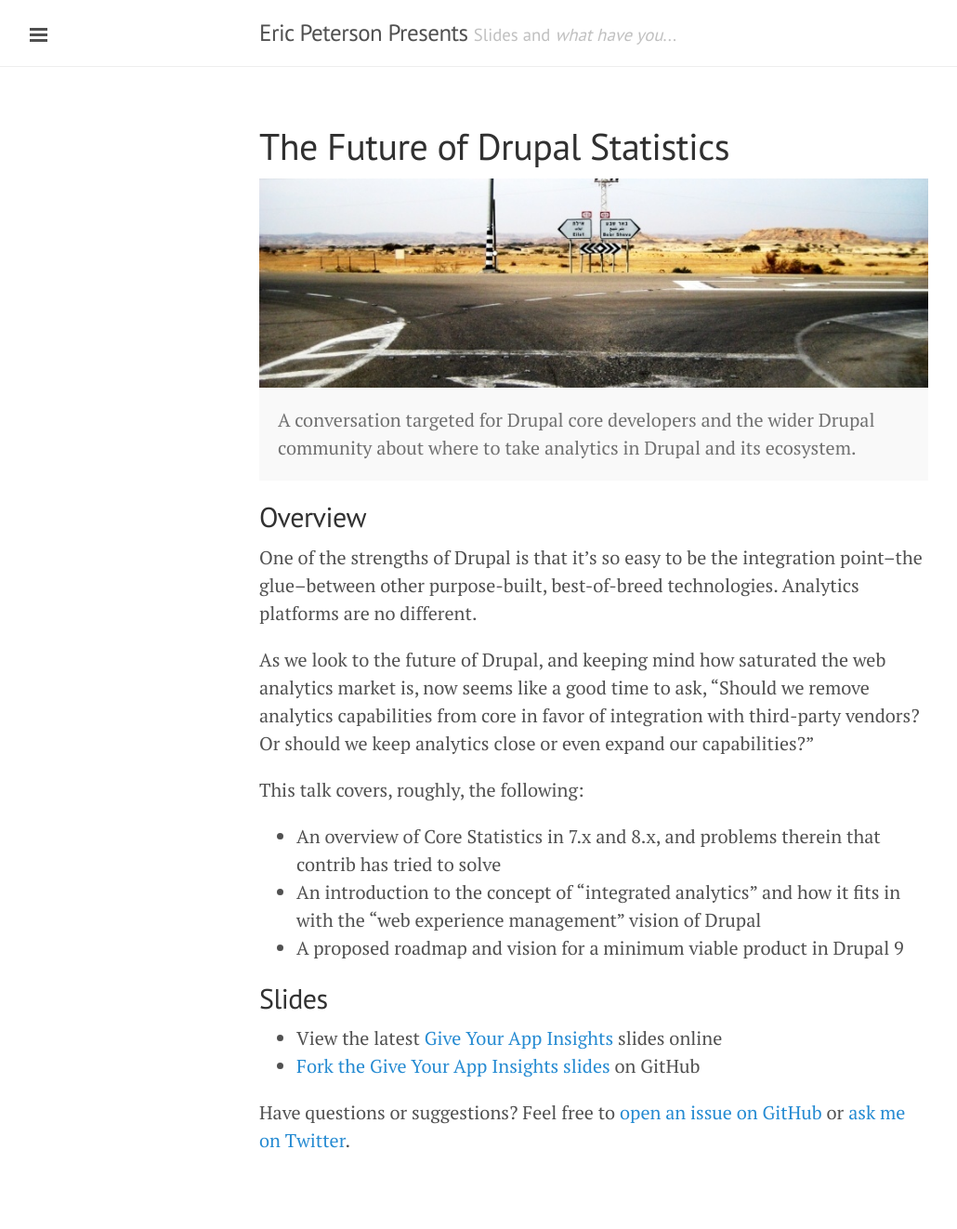
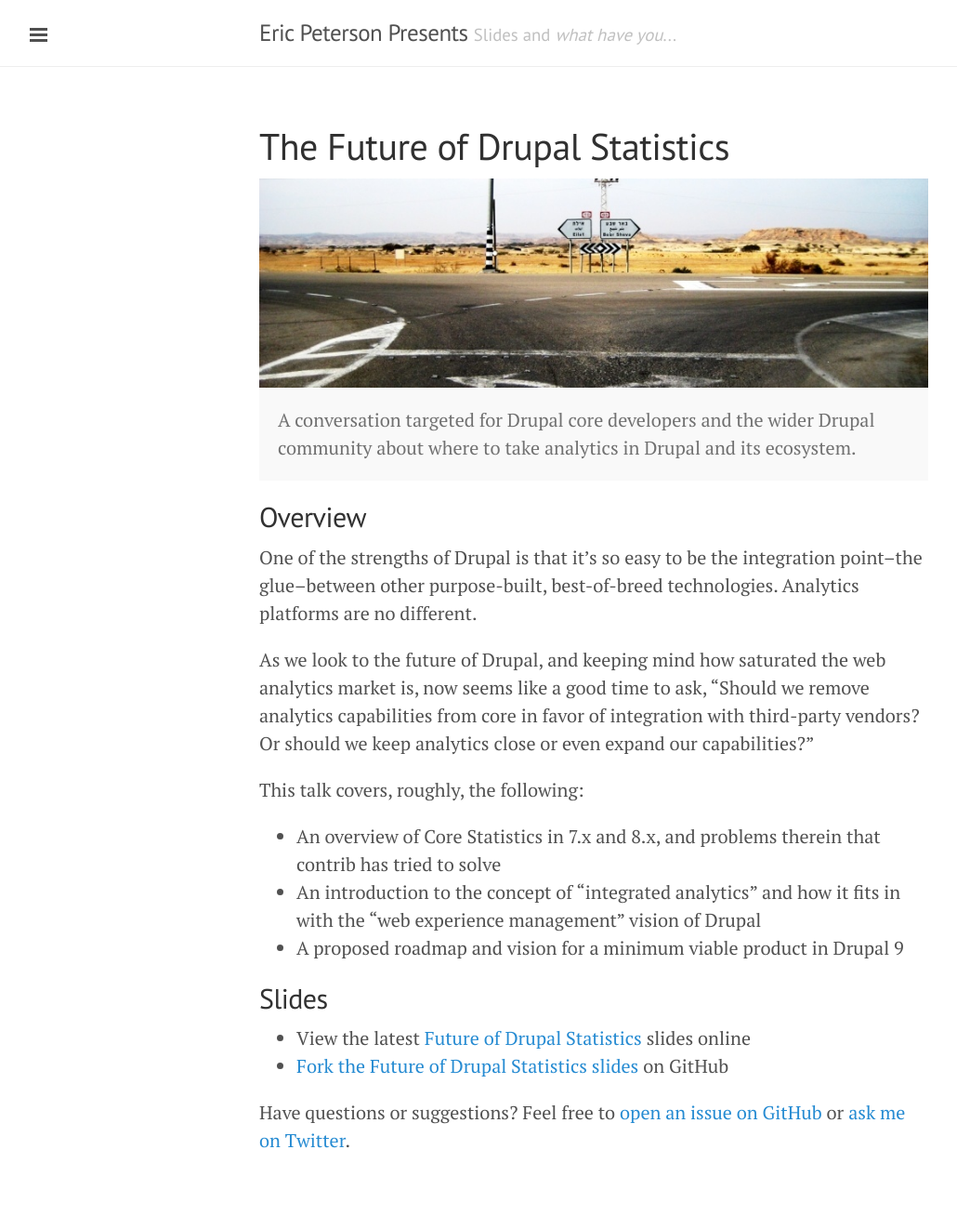
Before and after one commit to iamEAP-decks/iamEAP-decks.github.io, a Jekyll site: the page built from terson/on/data-first-drupal/index.md, in a window 1280 px wide. Shown: the whole page at 93% size, without its empty margins (1-1031 px from the left). Built offline with Jekyll 4.4.1, drawn with Linux system fonts in a browser that asks for light colours; Markdown is read by kramdown in place of the engine named in the settings.

Commit message:
Typo in the links to Drupal Statistics slides...

```diff
--- a/terson/on/data-first-drupal/index.md
+++ b/terson/on/data-first-drupal/index.md
@@ -22,7 +22,7 @@
 
 ## Slides
 
-* View the latest [Give Your App Insights](http://decks.eric.pe/data-first-drupal) slides online
-* [Fork the Give Your App Insights slides](https://github.com/iameap-decks/data-first-drupal) on GitHub
+* View the latest [Future of Drupal Statistics](http://decks.eric.pe/data-first-drupal) slides online
+* [Fork the Future of Drupal Statistics slides](https://github.com/iameap-decks/data-first-drupal) on GitHub
 
 Have questions or suggestions? Feel free to [open an issue on GitHub](https://github.com/iameap-decks/data-first-drupal/issues/new) or [ask me on Twitter](https://twitter.com/iamEAP).
```
